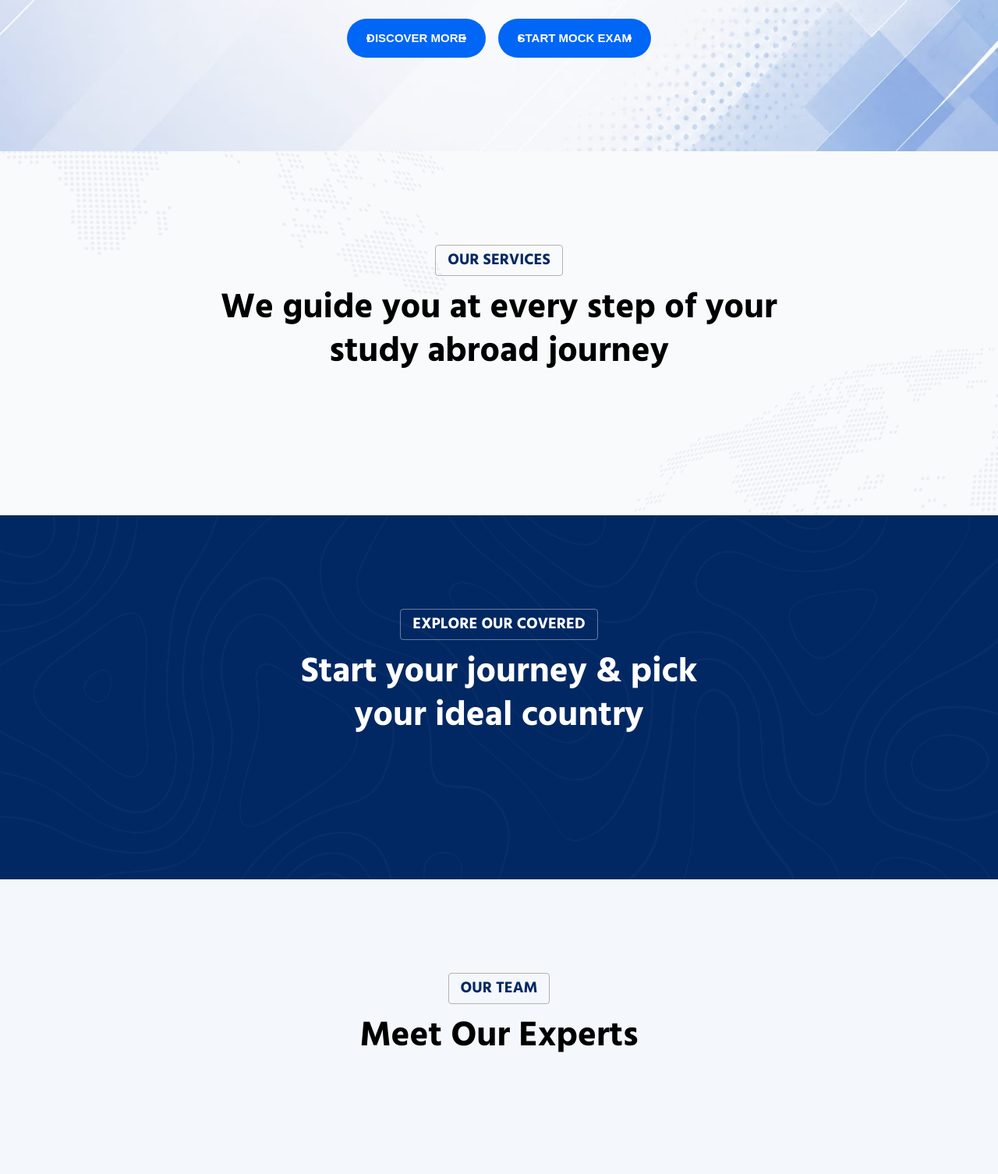
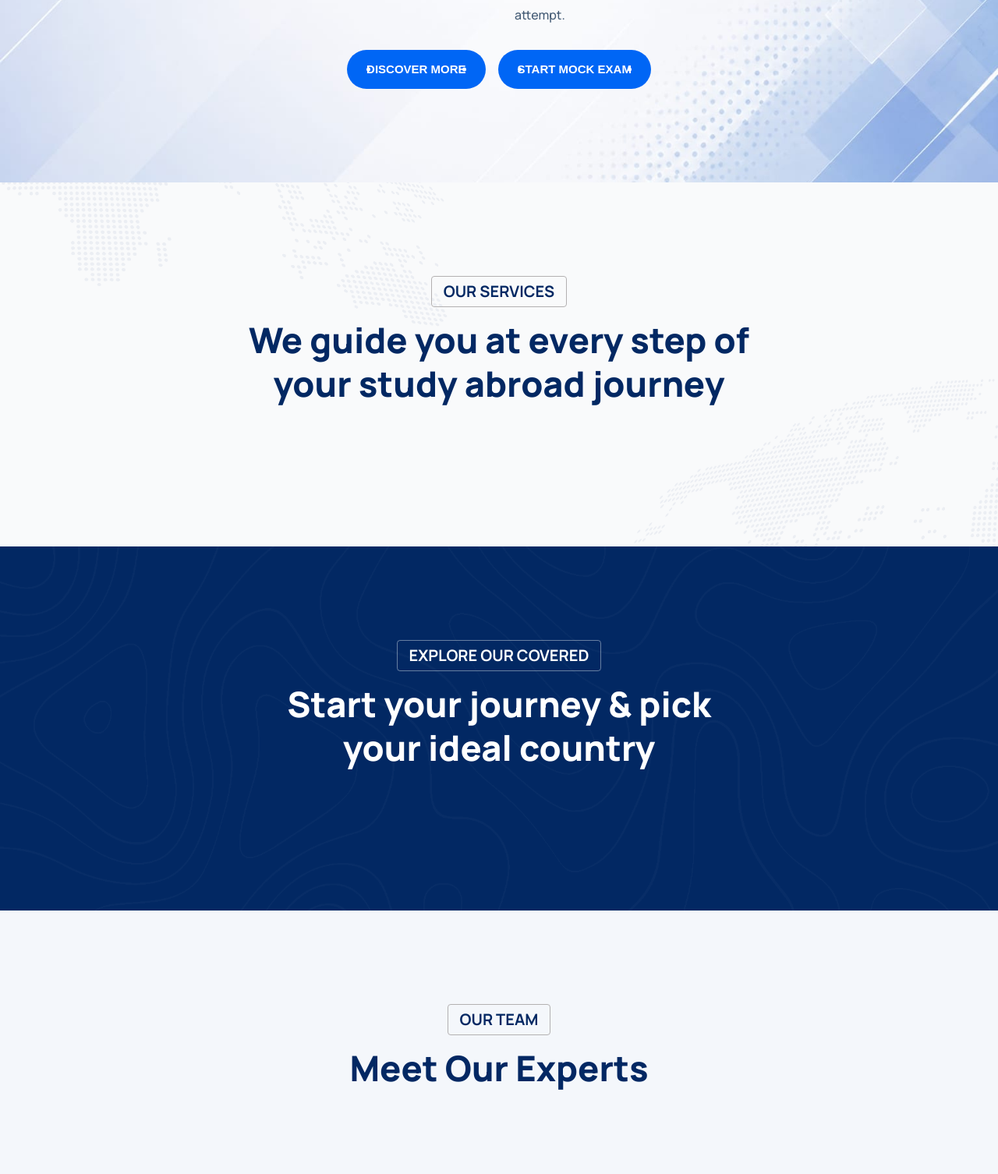
Before and after one commit to VynZora/edusetin, a Django app: page / in a window 1280 px wide. Shown: the part 3114-4620 px from the top of the page at 78% size. Run offline with Django 5.2, Linux system fonts and the light colour scheme; data that the repository does not hold is empty; style sheets or scripts are compiled from the project's sources; parts of the project's set-up code (start-up, migrations or seed data) failed here and were passed over; some libraries are stand-ins or nearby versions.

Commit message:
preloader commented

```diff
--- a/templates/base.html
+++ b/templates/base.html
@@ -30,7 +30,7 @@
     <link href="{% static 'assets/css/helper.css' %}" rel="stylesheet" />
     <link href="{% static 'assets/css/unit-test.css' %}" rel="stylesheet" />
     <link href="{% static 'assets/css/style.css' %}" rel="stylesheet" />
-    <link href="{% static 'style.css' %}" rel="stylesheet" />
+    <link href="{% static 'assets/css/style.css' %}" rel="stylesheet" />
 
 
       <link
@@ -280,9 +280,10 @@
 <noscript><iframe src="https://www.googletagmanager.com/ns.html?id=GTM-M2XBMXVL"
 height="0" width="0" style="display:none;visibility:hidden"></iframe></noscript>
 <!-- End Google Tag Manager (noscript) -->
-
+<!--
     <!--  Start Preloader
     =============================================  -->
+    <!--
     <div id="preloader">
       <div class="vynzora-loader-inner">
         <div class="loader">
@@ -292,7 +293,7 @@
         </div>
       </div>
     </div>
-
+    -->
     <!-- preloader end -->
 
     <!--  Start Header Top
--- a/templates/index.html
+++ b/templates/index.html
@@ -335,7 +335,7 @@
 
   <!--  Start Services Category
 =============================================  -->
-  <div id="services" class="visa-category-area default-padding text-center bg-cover" style="background-image: url(assets/img/shape/20.png);">
+  <div id="services" class="visa-category-area default-padding text-center bg-cover" style="background-image: url('{% static 'assets/img/shape/20.png' %}');">
     <div class="container">
       <div class="row">
         <div class="col-xl-8 offset-xl-2 col-lg-10 offset-lg-1">
```
Also changed, not shown: edusetin/settings.py (line endings or trailing spaces).
